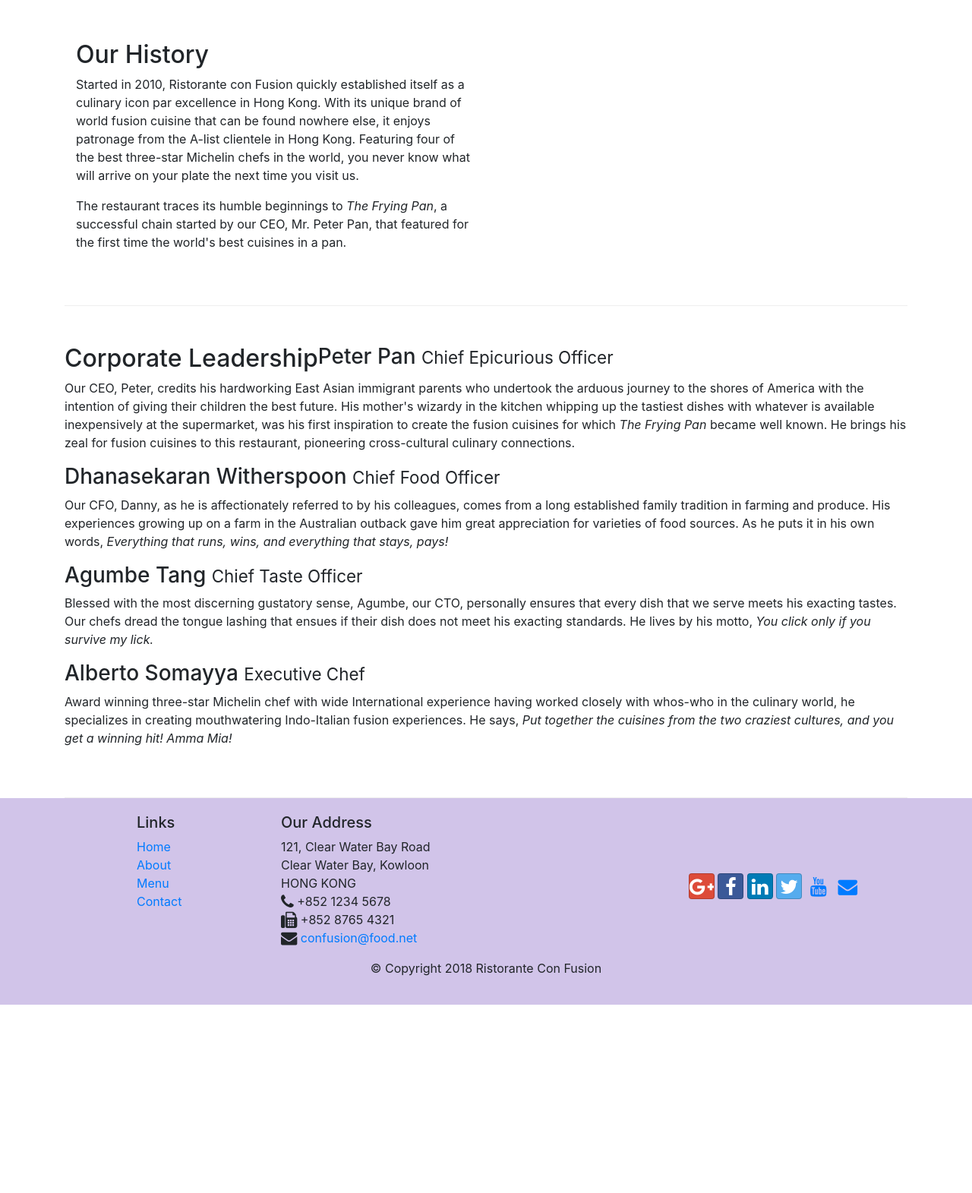
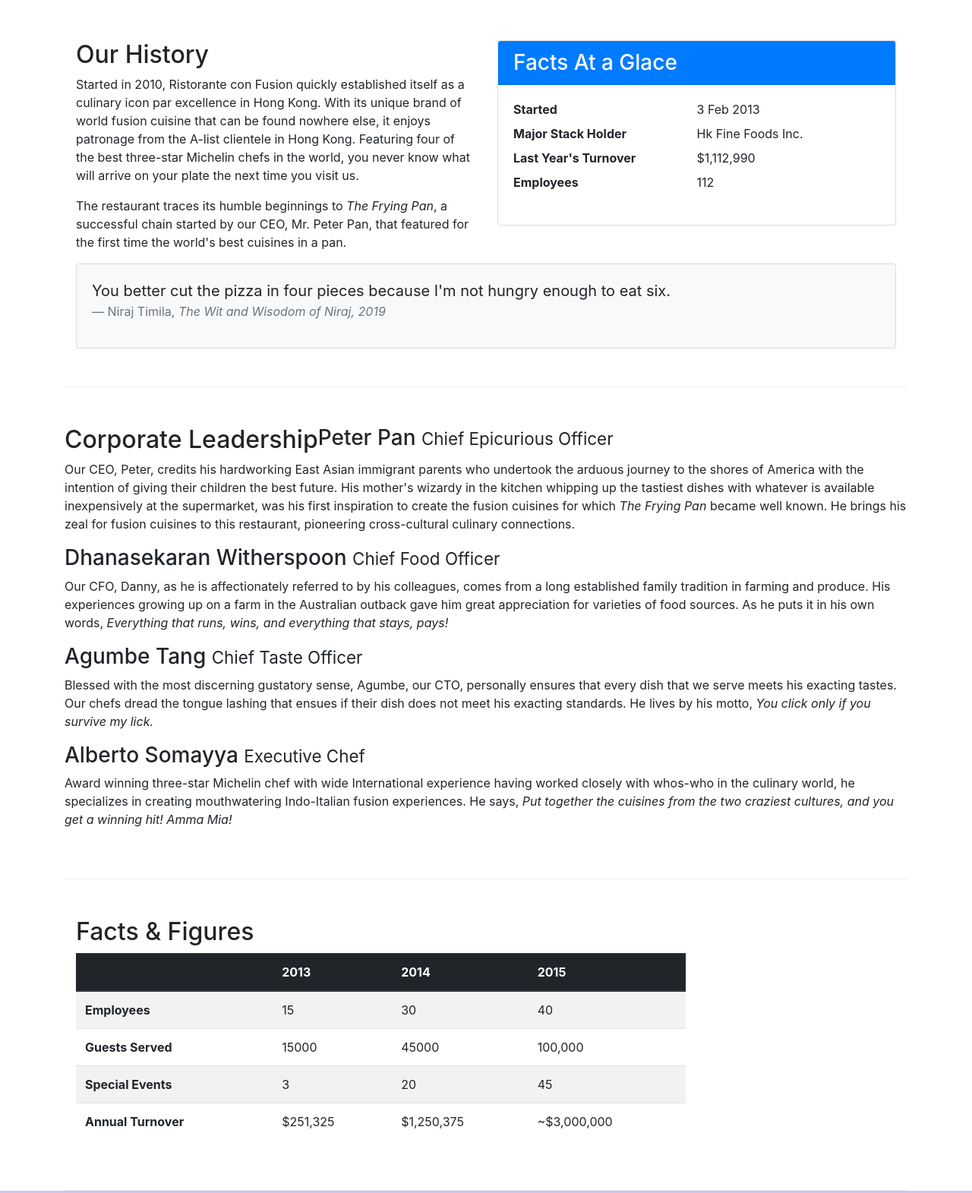
Before and after one commit to nirajtimila/Restaurant-webapp, a website: page aboutus.html in a window 1280 px wide. Shown: the part 462-2033 px from the top of the page at 76% size. Before the commit the page ends 1785 px from the top, so only its background shows below. Drawn offline with nearby package versions, Linux system fonts and the light colour scheme.

Commit message:
cards and tables in aboutus page

```diff
--- a/aboutus.html
+++ b/aboutus.html
@@ -71,22 +71,52 @@
             </div>
             <div>
             </div>
-        </div>
 
-        <div class="container">
+
+
             <div class="row row-content" >
                 <div class="col-12 col-sm-6">
                 <h2>Our History</h2>
                 <p>Started in 2010, Ristorante con Fusion quickly established itself as a culinary icon par excellence in Hong Kong. With its unique brand of world fusion cuisine that can be found nowhere else, it enjoys patronage from the A-list clientele in Hong Kong.  Featuring four of the best three-star Michelin chefs in the world, you never know what will arrive on your plate the next time you visit us.</p>
                 <p>The restaurant traces its humble beginnings to <em>The Frying Pan</em>, a successful chain started by our CEO, Mr. Peter Pan, that featured for the first time the world's best cuisines in a pan.</p>
             </div>
+
+            <div class="col-sm">
+                <div class="card">
+                    <h3 class="card-header bg-primary text-white">Facts At a Glace</h3>
+                    <div class="card-body">
+                         <dl class="row">
+                             <dt class="col-6"> Started</dt>
+                             <dd classs="col-6">3 Feb 2013</dd>
+                             <dt class="col-6"> Major Stack Holder</dt>
+                             <dd classs="col-6">Hk Fine Foods Inc.</dd>
+                             <dt class="col-6"> Last Year's Turnover</dt>
+                             <dd classs="col-6">$1,112,990</dd>
+                             <dt class="col-6"> Employees</dt>
+                             <dd classs="col-6">112</dd>
+
+                         </dl>
+                    </div>
+
+                 </div>
             </div>
-            <div>
+            <div class="col-12">
+                <div class="card card-body bg-light">
+                    <blockquote class="blockquote">
+                        <p class="mb-0">You better cut the pizza in four pieces
+                            because I'm not hungry enough to eat six.
+                        </p>
+                        <footer class="blockquote-footer">Niraj Timila,
+                            <cite tittle="Source Tittle">The Wit and Wisodom of Niraj, 2019</cite>
+                        </footer>
+                    </blockquote>
+                </div>
             </div>
         </div>
 
 
-        <div class="container">
+
+
             <div class="row row-content ">
                 <h2>Corporate Leadership</h2>
                 <h3>Peter Pan <small>Chief Epicurious Officer</small></h3>
@@ -98,9 +128,57 @@
                 <h3>Alberto Somayya <small>Executive Chef</small></h3>
                 <p class="d-none d-sm-block">Award winning three-star Michelin chef with wide International experience having worked closely with whos-who in the culinary world, he specializes in creating mouthwatering Indo-Italian fusion experiences. He says, <em>Put together the cuisines from the two craziest cultures, and you get a winning hit! Amma Mia!</em></p>
             </div>
+
+
+       <div class="row row-content">
+           <div class="col-12 col-sm-9">
+               <h2>Facts &amp; Figures</h2>
+               <div class="table-responsive">
+                <table class="table table-striped">
+                    <thead class="thead-dark">
+                        <tr>
+                            <th>&nbsp;</th>
+                            <th>2013</th>
+                            <th>2014</th>
+                            <th>2015</th>
+                        </tr>
+                    </thead>
+                    <tbody>
+                        <tr>
+                            <th>Employees</th>
+                            <td>15</td>
+                            <td>30</td>
+                            <td>40</td>
+                        </tr>
+                        <tr>
+                            <th>Guests Served</th>
+                            <td>15000</td>
+                            <td>45000</td>
+                            <td>100,000</td>
+                        </tr>
+                        <tr>
+                            <th>Special Events</th>
+                            <td>3</td>
+                            <td>20</td>
+                            <td>45</td>
+                        </tr>
+                        <tr>
+                            <th>Annual Turnover</th>
+                            <td>$251,325</td>
+                            <td>$1,250,375</td>
+                            <td>~$3,000,000</td>
+                        </tr>
+                    </tbody>
+                </table>
+            </div>
+           </div>
+
+           <div class="col-12 col-sm-3">
+
+           </div>
        </div>
+    </div>
 
-    </div>
 
     <footer class="footer">
         <div class="container">
```
Also changed, not shown: index.html (+1 -1 lines).
